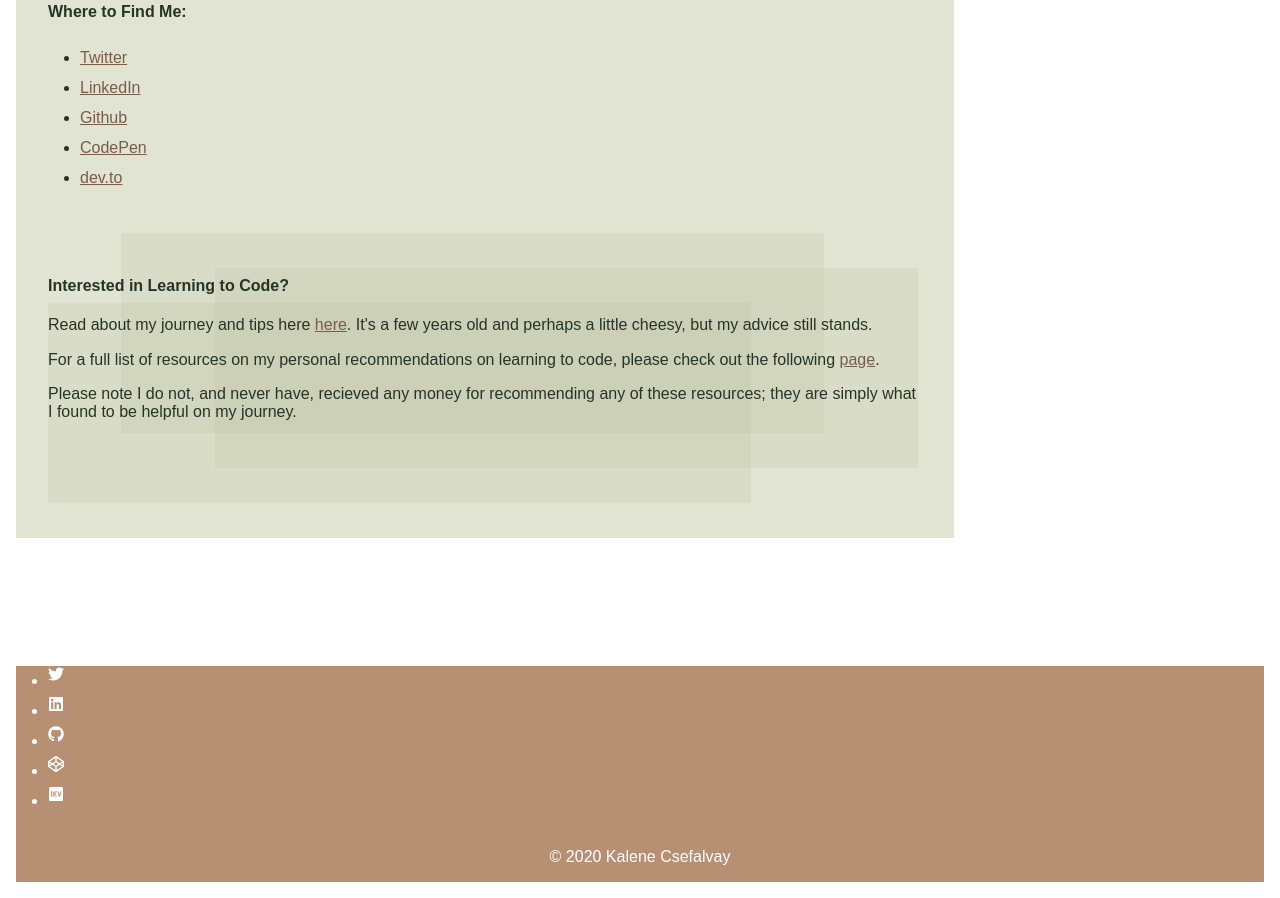
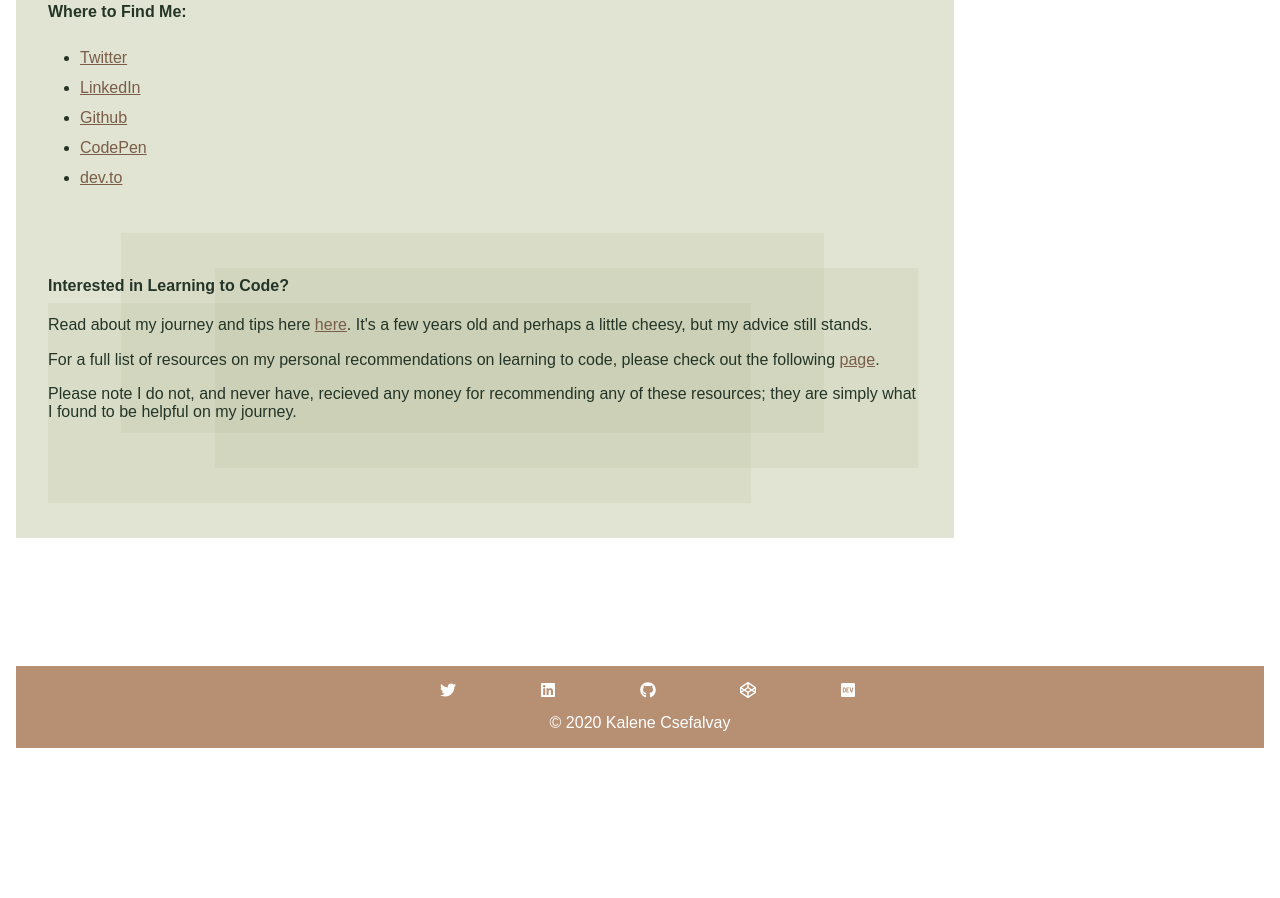
Before and after one commit to kalenenc/kalene-gatsby-personal-website, a Gatsby site: page / in a window 1280 px wide. Shown: the part 2091-2989 px from the top of the page. After the commit the page ends 2855 px from the top, so only its background shows below. Built offline with nearby package versions, Linux system fonts and the light colour scheme; Gatsby itself is replaced by a stand-in of ours; some packages are replaced by stand-ins of ours.

Commit message:
adds urls to social links in footer

```diff
--- a/src/components/footer.js
+++ b/src/components/footer.js
@@ -10,11 +10,32 @@ const Footer = _props => {
     return (
         <footer className={footerStyles.red}>
             <ul>
-                <li><FaTwitter /></li>
-                <li><FaLinkedin /></li>
-                <li><FaGithub /></li>
-                <li><FaCodepen /></li>
-                <li><FaDev /></li>
+                <li>
+                    <a href="https://www.twitter.com/kalenenc">
+                        <FaTwitter />
+                    </a>
+
+                </li>
+                <li>
+                    <a href="https://www.linkedin.com/in/kalenenc/">
+                        <FaLinkedin />
+                    </a>
+                </li>
+                <li>
+                    <a href="https://github.com/kalenenc">
+                        <FaGithub />
+                    </a>
+                </li>
+                <li>
+                    <a href="https://codepen.io/kalenenc">
+                        <FaCodepen />
+                    </a>
+                </li>
+                <li>
+                    <a href="https://dev.to/kalenenc">
+                        <FaDev />
+                    </a>
+                </li>
             </ul>
             <p>&copy; {fullYear} Kalene Csefalvay </p>
         </footer>
--- a/src/components/style-modules/footer.module.css
+++ b/src/components/style-modules/footer.module.css
@@ -9,3 +9,16 @@ footer p {
   padding: var(--sm-spacing);
   margin: 0;
 }
+
+footer ul {
+  display: flex;
+  justify-content: space-around;
+  list-style: none;
+  padding: var(--sm-spacing);
+  width: 40%;
+  margin: 0 auto;
+}
+
+footer a {
+  color: var(--white)
+}
```
